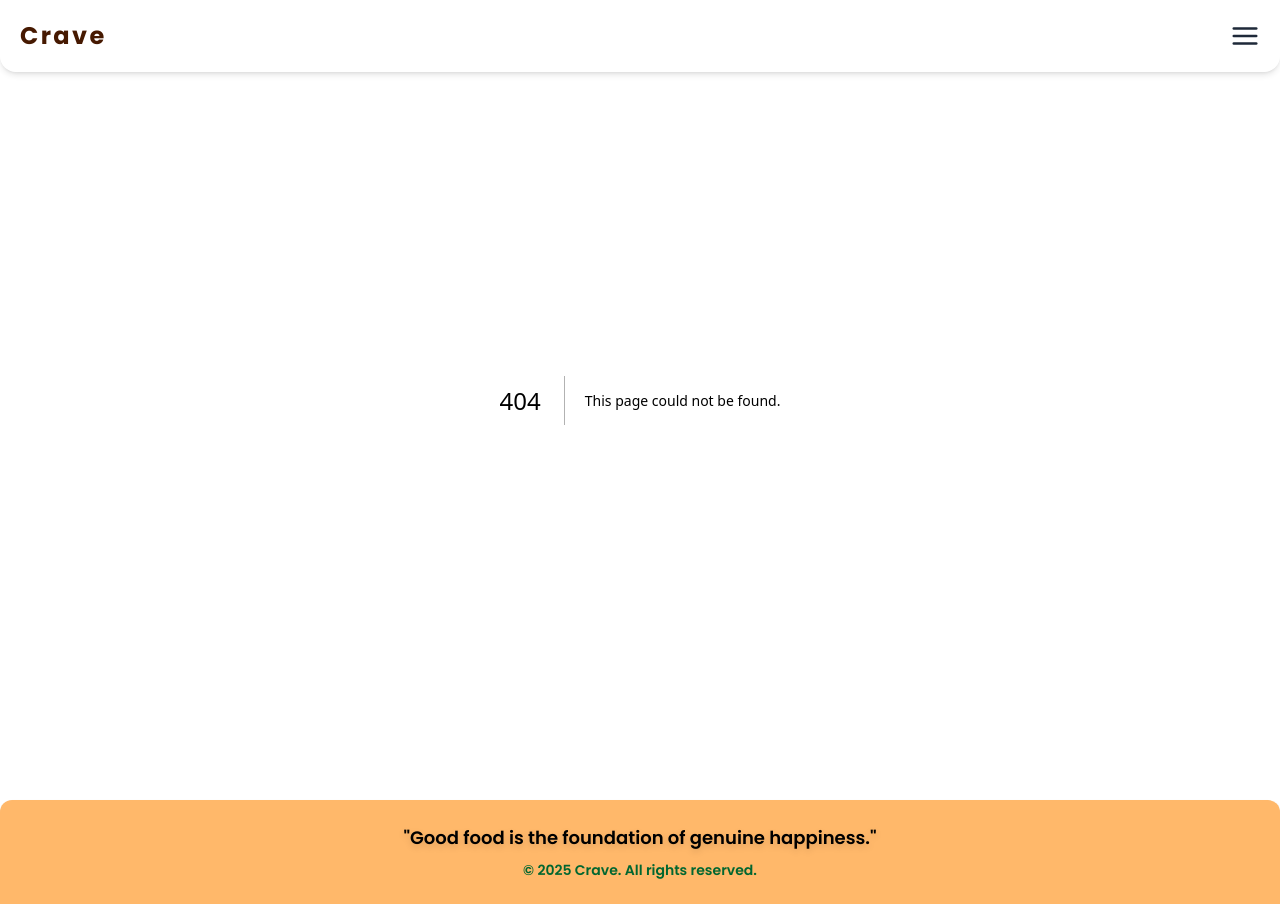
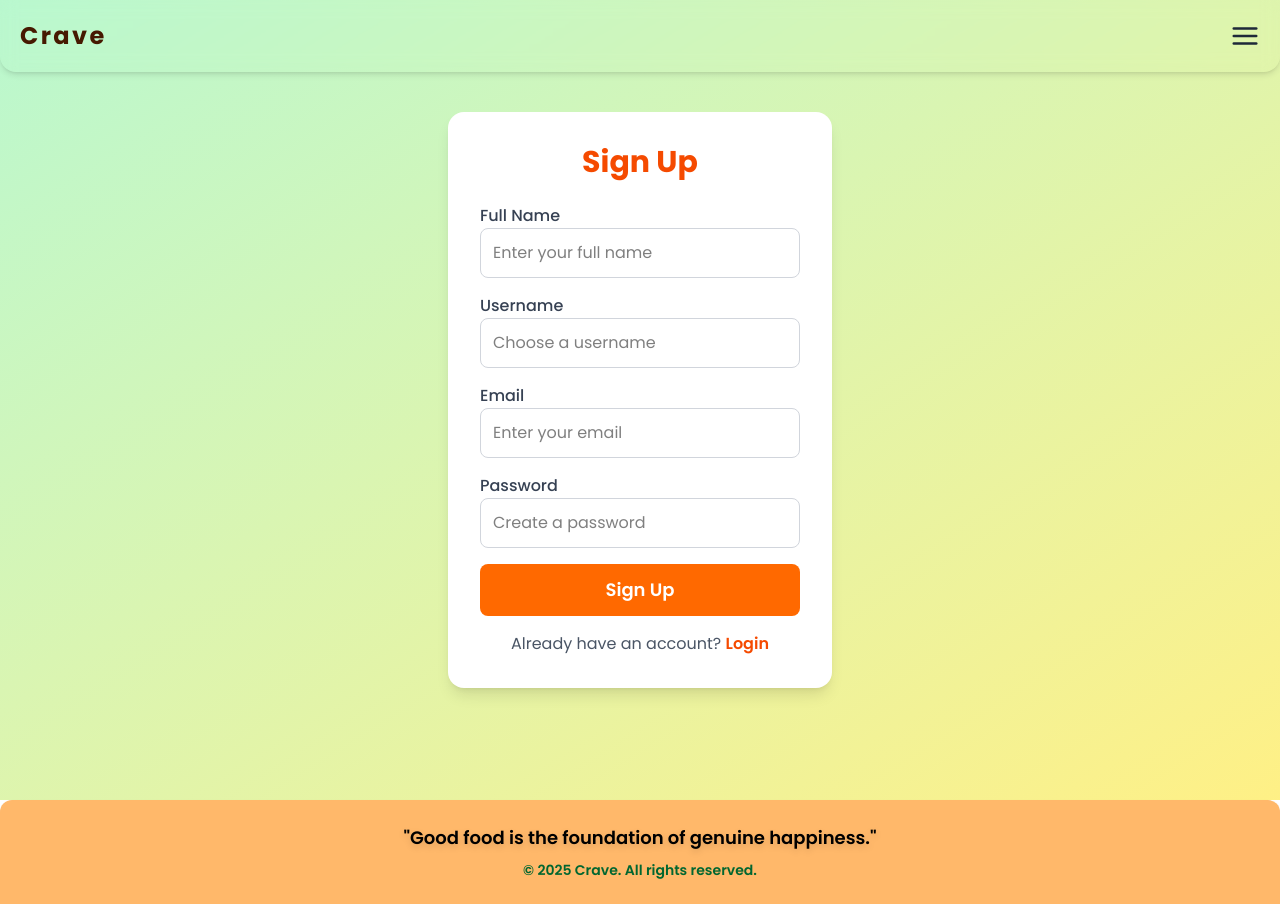
Before and after one commit to kaushal-Prakash/crave, a Next.js app in the folder frontend/: page /signup in a window 1280 px wide. Before the commit this address had no page. Built offline with nearby package versions, Linux system fonts and the light colour scheme.

Commit message:
added signup and login page

```diff
--- /dev/null
+++ b/frontend/src/app/login/page.tsx
@@ -0,0 +1,42 @@
+import React from "react";
+
+function LoginPage() {
+  return (
+    <div className="flex justify-center items-center min-h-screen bg-gradient-to-br from-green-200 to-yellow-200">
+      <div className="bg-white p-8 rounded-2xl shadow-lg w-full max-w-sm">
+        <h2 className="text-3xl font-bold text-center text-orange-600 mb-6">Login</h2>
+
+        <form className="space-y-4">
+          <div>
+            <label className="block text-gray-700 font-medium">Email</label>
+            <input
+              type="email"
+              className="w-full p-3 border border-gray-300 rounded-lg focus:ring-2 focus:ring-orange-500 focus:outline-none"
+              placeholder="Enter your email"
+            />
+          </div>
+
+          <div>
+            <label className="block text-gray-700 font-medium">Password</label>
+            <input
+              type="password"
+              className="w-full p-3 border border-gray-300 rounded-lg focus:ring-2 focus:ring-orange-500 focus:outline-none"
+              placeholder="Enter your password"
+            />
+          </div>
+
+          <button className="w-full bg-orange-500 text-white py-3 rounded-lg text-lg font-semibold hover:bg-orange-600 cursor-pointer hover:rounded-3xl transition-all duration-300">
+            Login
+          </button>
+        </form>
+
+        <p className="text-center text-gray-600 mt-4">
+          Don't have an account?{" "}
+          <a href="#" className="text-orange-600 font-semibold hover:underline">Sign up</a>
+        </p>
+      </div>
+    </div>
+  );
+}
+
+export default LoginPage;
--- /dev/null
+++ b/frontend/src/app/signup/page.tsx
@@ -0,0 +1,60 @@
+import React from "react";
+
+function SignupPage() {
+  return (
+    <div className="flex justify-center items-center min-h-screen bg-gradient-to-br from-green-200 to-yellow-200">
+      <div className="bg-white p-8 rounded-2xl shadow-lg w-full max-w-sm">
+        <h2 className="text-3xl font-bold text-center text-orange-600 mb-6">Sign Up</h2>
+
+        <form className="space-y-4">
+          <div>
+            <label className="block text-gray-700 font-medium">Full Name</label>
+            <input
+              type="text"
+              className="w-full p-3 border border-gray-300 rounded-lg focus:ring-2 focus:ring-orange-500 focus:outline-none"
+              placeholder="Enter your full name"
+            />
+          </div>
+
+          <div>
+            <label className="block text-gray-700 font-medium">Username</label>
+            <input
+              type="text"
+              className="w-full p-3 border border-gray-300 rounded-lg focus:ring-2 focus:ring-orange-500 focus:outline-none"
+              placeholder="Choose a username"
+            />
+          </div>
+
+          <div>
+            <label className="block text-gray-700 font-medium">Email</label>
+            <input
+              type="email"
+              className="w-full p-3 border border-gray-300 rounded-lg focus:ring-2 focus:ring-orange-500 focus:outline-none"
+              placeholder="Enter your email"
+            />
+          </div>
+
+          <div>
+            <label className="block text-gray-700 font-medium">Password</label>
+            <input
+              type="password"
+              className="w-full p-3 border border-gray-300 rounded-lg focus:ring-2 focus:ring-orange-500 focus:outline-none"
+              placeholder="Create a password"
+            />
+          </div>
+
+          <button className="w-full bg-orange-500 text-white py-3 rounded-lg text-lg font-semibold hover:bg-orange-600 cursor-pointer hover:rounded-3xl transition-all duration-300">
+            Sign Up
+          </button>
+        </form>
+
+        <p className="text-center text-gray-600 mt-4">
+          Already have an account?{" "}
+          <a href="#" className="text-orange-600 font-semibold hover:underline">Login</a>
+        </p>
+      </div>
+    </div>
+  );
+}
+
+export default SignupPage;
--- a/frontend/src/components/Navbar.tsx
+++ b/frontend/src/components/Navbar.tsx
@@ -42,7 +42,7 @@ function Navbar() {
           Home
         </Link>
         <Link
-          href="/Login"
+          href="/login"
           onClick={() => setIsOpen(false)}
           className="text-gray-800 hover:text-appetizingRed transition"
         >
@@ -53,7 +53,7 @@ function Navbar() {
           onClick={() => setIsOpen(false)}
           className="text-gray-800 hover:text-appetizingRed transition"
         >
-          Community
+          signup
         </Link>
         <Link
           href="/about-us"
```
